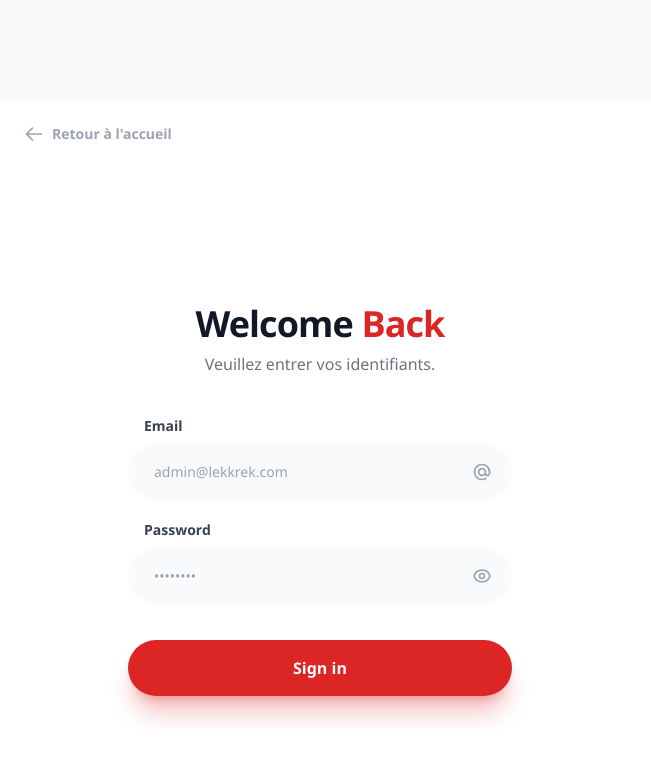
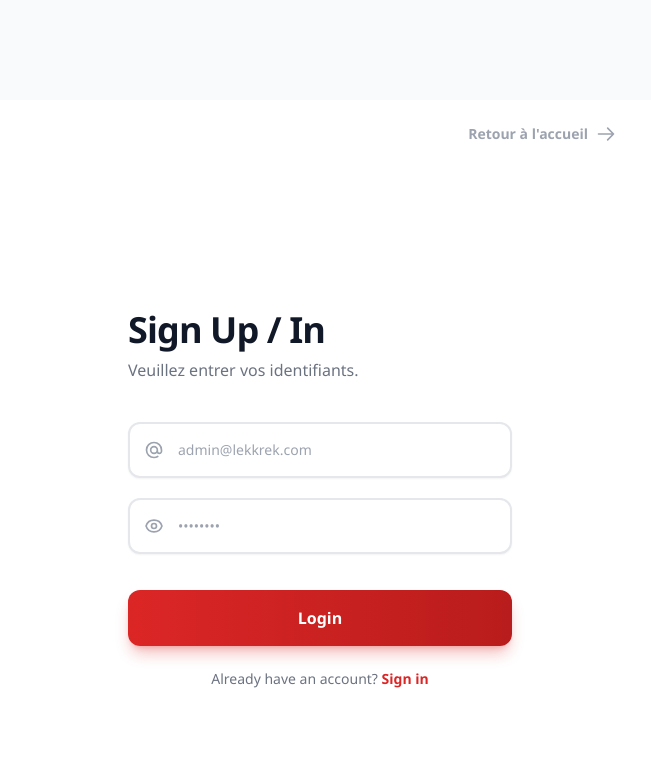
Before and after one commit to RiaTech221/LekkRek, a React (Vite) app in the folder frontend/: page /login in a window 1280 px wide. Shown: the top 758 px of the page, without its empty margins (0-651 px from the left). Built offline with nearby package versions, Linux system fonts and the light colour scheme.

Commit message:
ui: completely rebuild login page layout reversing order to match Rocket inspiration exactly

```diff
--- a/frontend/src/pages/admin/Login.jsx
+++ b/frontend/src/pages/admin/Login.jsx
@@ -31,21 +31,54 @@ export default function Login() {
   return (
     <div className="flex min-h-screen w-full bg-white overflow-hidden">
 
-      {/* --- LEFT SIDE: FORM --- */}
-      <div className="w-full md:w-1/2 flex flex-col justify-center relative px-8 sm:px-16 lg:px-24">
+      {/* --- LEFT SIDE: COLORED BLOCK (Inspired by the Rocket image) --- */}
+      {/* Visible on md and larger screens. Takes left half. */}
+      <div className="hidden md:flex md:w-1/2 bg-gradient-to-br from-red-600 to-red-800 flex-col justify-center items-center p-12 relative overflow-hidden">
+
+        {/* Abstract decorative shapes */}
+        <div className="absolute top-0 right-0 -mt-20 -mr-20 w-96 h-96 bg-red-500 rounded-full mix-blend-screen opacity-30 blur-3xl"></div>
+        <div className="absolute bottom-0 left-0 -mb-20 -ml-20 w-80 h-80 bg-red-900 rounded-full mix-blend-multiply opacity-40 blur-3xl"></div>
+
+        <div className="relative z-10 w-full max-w-md text-left">
+
+          {/* Big Abstract SVG / Rocket-like icon */}
+          <div className="mb-10 w-32 h-32 bg-white/10 rounded-[2rem] backdrop-blur-md border border-white/20 flex items-center justify-center shadow-2xl transform -rotate-6">
+            <svg className="w-16 h-16 text-white" fill="none" viewBox="0 0 24 24" stroke="currentColor">
+              <path strokeLinecap="round" strokeLinejoin="round" strokeWidth="1.5" d="M13 10V3L4 14h7v7l9-11h-7z" />
+            </svg>
+          </div>
+
+          <h2 className="text-5xl font-black text-white mb-6 tracking-tight leading-tight">
+            Accès à <br/> <span className="text-transparent bg-clip-text bg-gradient-to-r from-red-200 to-white">LekkRek Pro</span>
+          </h2>
+          <p className="text-red-100 text-lg font-medium leading-relaxed mb-10">
+            Débloquez la gestion de vos plats, le suivi de vos commandes en temps réel et l'analyse de vos ventes de la journée.
+          </p>
+
+          <div className="flex items-center gap-4">
+             <div className="w-10 h-10 rounded-full bg-white/20 flex items-center justify-center border border-white/30">
+                <svg className="w-5 h-5 text-white" fill="none" viewBox="0 0 24 24" stroke="currentColor"><path strokeLinecap="round" strokeLinejoin="round" strokeWidth="2" d="M5 13l4 4L19 7" /></svg>
+             </div>
+             <span className="text-white font-semibold">100% Sécurisé</span>
+          </div>
+        </div>
+      </div>
+
+      {/* --- RIGHT SIDE: FORM --- */}
+      <div className="w-full md:w-1/2 flex flex-col justify-center relative px-8 sm:px-16 lg:px-24 bg-white">
 
         {/* BOUTON RETOUR */}
-        <a href="/" className="absolute top-6 left-6 flex items-center gap-2 text-sm font-bold text-gray-400 hover:text-red-600 transition-colors">
+        <a href="/" className="absolute top-6 right-6 flex items-center gap-2 text-sm font-bold text-gray-400 hover:text-red-600 transition-colors">
+          Retour à l'accueil
           <svg className="w-5 h-5" fill="none" viewBox="0 0 24 24" stroke="currentColor">
-            <path strokeLinecap="round" strokeLinejoin="round" strokeWidth="2" d="M10 19l-7-7m0 0l7-7m-7 7h18" />
+            <path strokeLinecap="round" strokeLinejoin="round" strokeWidth="2" d="M14 5l7 7m0 0l-7 7m7-7H3" />
           </svg>
-          Retour à l'accueil
         </a>
 
         <div className="w-full max-w-sm mx-auto">
-          <div className="mb-10 text-center">
+          <div className="mb-10">
             <h1 className="text-4xl font-black tracking-tight text-gray-900 mb-2">
-              Welcome <span className="text-red-600">Back</span>
+              Sign Up / In
             </h1>
             <p className="text-gray-500 font-medium">Veuillez entrer vos identifiants.</p>
           </div>
@@ -58,17 +91,16 @@ export default function Login() {
 
           <form onSubmit={handleLogin} className="space-y-5">
             <div>
-              <label className="block text-sm font-bold text-gray-700 mb-2 ml-4">Email</label>
               <div className="relative">
                 <input
                   type="email"
                   placeholder="admin@lekkrek.com"
-                  className="w-full bg-gray-50 border-2 border-transparent rounded-full py-4 pl-6 pr-12 text-sm focus:outline-none focus:border-red-500 focus:bg-white transition-all font-medium text-gray-900 placeholder-gray-400"
+                  className="w-full bg-white border-2 border-gray-200 rounded-xl py-4 pl-12 pr-6 text-sm focus:outline-none focus:border-red-500 transition-all font-medium text-gray-900 placeholder-gray-400 shadow-sm"
                   value={email}
                   onChange={(e) => setEmail(e.target.value)}
                   required
                 />
-                <div className="absolute inset-y-0 right-0 pr-5 flex items-center pointer-events-none text-gray-400">
+                <div className="absolute inset-y-0 left-0 pl-4 flex items-center pointer-events-none text-gray-400">
                   <svg className="h-5 w-5" fill="none" viewBox="0 0 24 24" stroke="currentColor">
                     <path strokeLinecap="round" strokeLinejoin="round" strokeWidth="2" d="M16 12a4 4 0 10-8 0 4 4 0 008 0zm0 0v1.5a2.5 2.5 0 005 0V12a9 9 0 10-9 9m4.5-1.206a8.959 8.959 0 01-4.5 1.207" />
                   </svg>
@@ -77,17 +109,16 @@ export default function Login() {
             </div>
 
             <div>
-              <label className="block text-sm font-bold text-gray-700 mb-2 ml-4">Password</label>
               <div className="relative">
                 <input
                   type="password"
                   placeholder="••••••••"
-                  className="w-full bg-gray-50 border-2 border-transparent rounded-full py-4 pl-6 pr-12 text-sm focus:outline-none focus:border-red-500 focus:bg-white transition-all font-medium text-gray-900 placeholder-gray-400"
+                  className="w-full bg-white border-2 border-gray-200 rounded-xl py-4 pl-12 pr-6 text-sm focus:outline-none focus:border-red-500 transition-all font-medium text-gray-900 placeholder-gray-400 shadow-sm"
                   value={password}
                   onChange={(e) => setPassword(e.target.value)}
                   required
                 />
-                <div className="absolute inset-y-0 right-0 pr-5 flex items-center pointer-events-none text-gray-400">
+                <div className="absolute inset-y-0 left-0 pl-4 flex items-center pointer-events-none text-gray-400">
                   <svg className="h-5 w-5" fill="none" viewBox="0 0 24 24" stroke="currentColor">
                     <path strokeLinecap="round" strokeLinejoin="round" strokeWidth="2" d="M15 12a3 3 0 11-6 0 3 3 0 016 0z" />
                     <path strokeLinecap="round" strokeLinejoin="round" strokeWidth="2" d="M2.458 12C3.732 7.943 7.523 5 12 5c4.478 0 8.268 2.943 9.542 7-1.274 4.057-5.064 7-9.542 7-4.477 0-8.268-2.943-9.542-7z" />
@@ -99,36 +130,18 @@ export default function Login() {
             <div className="pt-4">
               <button
                 type="submit"
-                className="w-full bg-red-600 text-white font-bold py-4 rounded-full hover:bg-red-700 shadow-xl shadow-red-600/30 transform transition-all active:scale-[0.98] text-base"
+                className="w-full bg-gradient-to-r from-red-600 to-red-700 text-white font-bold py-4 rounded-xl hover:from-red-700 hover:to-red-800 shadow-lg shadow-red-600/30 transform transition-all active:scale-[0.98] text-base"
               >
-                Sign in
+                Login
               </button>
             </div>
+
+            <div className="text-center mt-6">
+              <span className="text-sm font-medium text-gray-500">
+                Already have an account? <a href="#" className="text-red-600 hover:underline font-bold">Sign in</a>
+              </span>
+            </div>
           </form>
-        </div>
-      </div>
-
-      {/* --- RIGHT SIDE: COLORED BLOCK (No external images) --- */}
-      {/* Changed lg:flex to md:flex to ensure it shows up on smaller laptops! */}
-      <div className="hidden md:flex md:w-1/2 bg-red-600 flex-col justify-center items-center p-12 relative">
-
-        {/* Abstract background shapes for a premium look without images */}
-        <div className="absolute top-0 right-0 -mt-20 -mr-20 w-96 h-96 bg-red-500 rounded-full mix-blend-multiply opacity-50 blur-3xl"></div>
-        <div className="absolute bottom-0 left-0 -mb-20 -ml-20 w-80 h-80 bg-red-700 rounded-full mix-blend-multiply opacity-50 blur-3xl"></div>
-
-        <div className="relative z-10 text-center max-w-md">
-          <div className="w-24 h-24 bg-white/10 backdrop-blur-md rounded-3xl flex items-center justify-center mx-auto mb-8 shadow-xl border border-white/20">
-            <svg className="w-12 h-12 text-white" fill="none" viewBox="0 0 24 24" stroke="currentColor">
-              <path strokeLinecap="round" strokeLinejoin="round" strokeWidth="1.5" d="M13 10V3L4 14h7v7l9-11h-7z" />
-            </svg>
-          </div>
-          <h2 className="text-5xl font-black text-white mb-6 tracking-tight">Nouveau ici ?</h2>
-          <p className="text-red-100 text-lg font-medium leading-relaxed mb-10">
-            LekkRek est la première plateforme de découverte de plats à Ziguinchor. Rejoignez-nous pour digitaliser vos menus.
-          </p>
-          <a href="#" className="inline-block px-10 py-4 rounded-full bg-white text-red-600 font-bold hover:bg-gray-50 transition-colors shadow-lg">
-            Créer un compte
-          </a>
         </div>
       </div>
 
```
